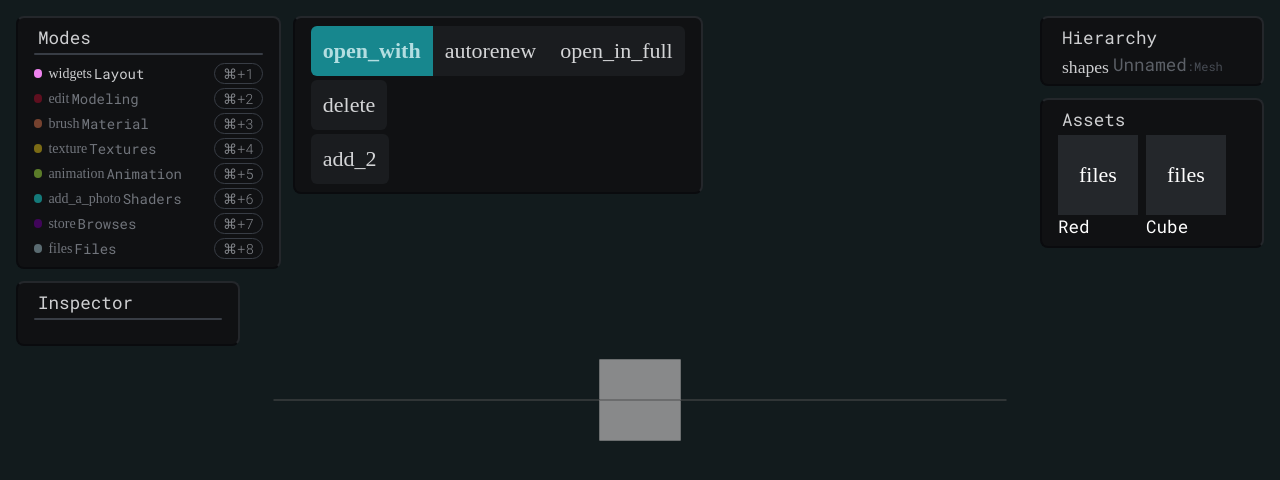
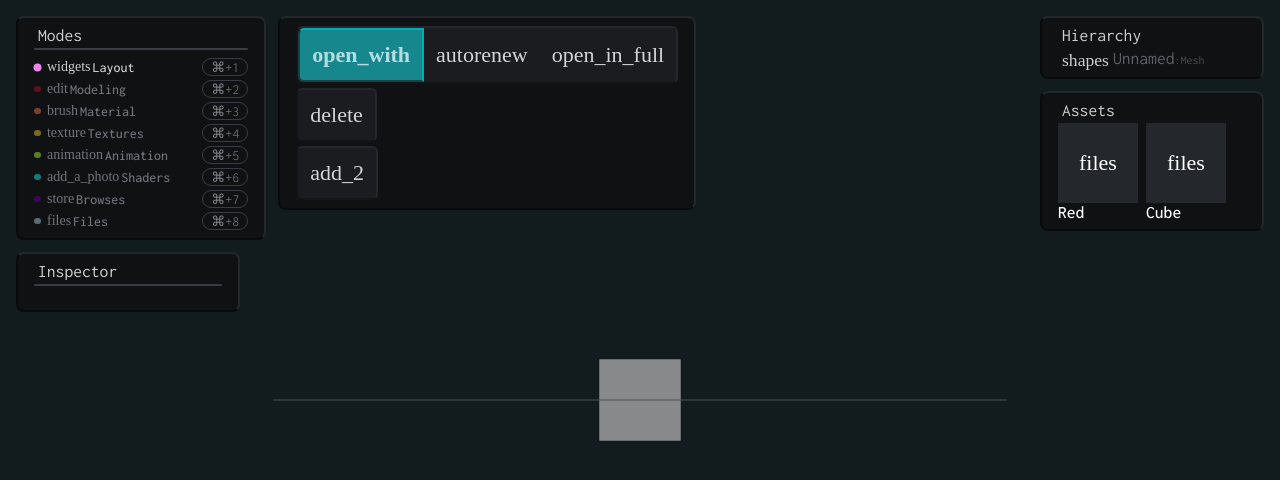
Before and after one commit to Huynhphuantest/modeling, a website built with Vite: page app/index.html in a window 1280 px wide. Built offline with nearby package versions, Linux system fonts and the light colour scheme; a web font is replaced by a local one.

Commit message:
Improve asthetics

```diff
--- a/app/index.html
+++ b/app/index.html
@@ -21,6 +21,10 @@
     <link rel="stylesheet" href="./src/style/assets.css">
     <link rel="stylesheet" href="./src/style/timeline.css">
     <title>3D Model</title>
+
+    <link rel="preconnect" href="https://fonts.googleapis.com">
+    <link rel="preconnect" href="https://fonts.gstatic.com" crossorigin>
+    <link href="https://fonts.googleapis.com/css2?family=Dongle&family=Inconsolata:wght@200..900&family=Nunito:ital,wght@0,200..1000;1,200..1000&family=Roboto+Mono:ital,wght@0,100..700;1,100..700&family=Roboto:ital,wght@0,100;0,300;0,400;0,500;0,700;0,900;1,100;1,300;1,400;1,500;1,700;1,900&display=swap" rel="stylesheet">
   </head>
   <body>
     <div id="viewport">
--- a/app/src/component/expandable.ts
+++ b/app/src/component/expandable.ts
@@ -9,10 +9,12 @@ export class Expandable extends UIComponent {
     icon && (icon.innerText = "keyboard_arrow_down");
 
     target.addEventListener("click", e => e.stopPropagation());
+    el.classList.toggle("open");
 
     el.addEventListener("click", () => {
       const hidden = target.style.display === "none";
       target.style.display = hidden ? "" : "none";
+      el.classList.toggle("open");
       icon && (icon.innerText = hidden ? "keyboard_arrow_down" : "keyboard_arrow_up");
     });
     (el as HTMLElement).click?.(); //close by default, kinda wonky but it works
--- a/app/src/global.css
+++ b/app/src/global.css
@@ -25,7 +25,7 @@
     --ttr-60: #1c2128;
     --ttr-70: #171a1f;
     --ttr-80: #121417;
-    --ttr-90: #0a0b0e;
+    --ttr-90: #090a0d;
 
     --spc-2xs: 0.125rem; /* 2px */
     --spc-xs: 0.25rem;   /* 4px */
--- a/app/src/style.css
+++ b/app/src/style.css
@@ -11,14 +11,10 @@
   font-family: 'icon';
   fill:0;
 }
-:root {
-  font-family: "Roboto Mono", monospace;
-  font-weight: 400;
-}
-* {
-  font-family: "Roboto Mono", monospace;
-}
+
 body, html {
+  font-family: "Inconsolata", monospace;
+  font-weight:500;
   position: relative;
   background:var(--ttr-80);
   width:100%;
--- a/app/src/style/inspect.css
+++ b/app/src/style/inspect.css
@@ -26,13 +26,17 @@
     background: var(--scn-60);
     font-size: var(--fs-2xs);
     width: max-content;
-    max-width: 10ch;
+    max-width: 14ch;
     min-width: 1ch;
     white-space: nowrap;
     overflow: hidden;
     text-overflow: ellipsis;
     padding: 0.1em 0.4em;
     height:min-content;
+    font-family: 'Courier New', Courier, monospace
+}
+#inspector-container .display[contenteditable="true"] {
+    min-width: 3ch;
 }
 
 #inspector-container .property {
@@ -95,9 +99,12 @@
     display: flex;
     align-items: center;
     font-size: var(--fs-xs);
-    font-weight: 500;
     gap: var(--spc-xs);
 }
+#inspector-container .expandable.open {
+    font-weight:500;
+}
+
 #inspector-container .group-header > div {
     display:flex;
     font-size: var(--fs-xs);
--- a/app/src/style/mode.css
+++ b/app/src/style/mode.css
@@ -11,6 +11,7 @@
 }
 #mode-selector > button {
     all:unset;
+    transition:color 0.25s;
     color:var(--ttr-10);
     display:flex;
     gap:var(--spc-xl);
@@ -20,8 +21,14 @@
 #mode-selector > button:not(.selected) {
     color:var(--ttr-30);
 }
+#mode-selector > button > div > span {
+    transition: filter 0.25s, scale 0.25s ease-in;
+    transform: scale(1.15);
+    filter:saturate(100%) brightness(100%);
+}
 #mode-selector > button:not(.selected) > div > span {
     filter:saturate(80%) brightness(50%);
+    transform: scale(1);
 }
 #mode-selector > button > div {
     display:flex;
--- a/app/src/style/tool.css
+++ b/app/src/style/tool.css
@@ -12,11 +12,16 @@
 .tool-button-container {
   display:flex;
   flex-direction: row;
+  background:var(--scn-80);
+  border-radius: var(--rad-md);
+  overflow:hidden;
+  border: 2px solid;
+  border-color: var(--scn-70) var(--scn-70) var(--ttr-80) var(--ttr-80);
 }
 .tool-button {
   width:calc(2.5ch * var(--fs-md));
   height:calc(2.5ch * var(--fs-md));
-  background:var(--scn-80);
+  background:transparent;
   overflow:hidden;
   font-size:var(--fs-md);
   font-weight:500;
@@ -24,11 +29,29 @@
   justify-content: center;
   align-items: center;
   padding:var(--spc-bs);
+  border: 0px solid transparent;
+  transition: border 0.25s, color 0.25s, background 0.25s;
 }
 .tool-button.selected {
   background:var(--prm-60);
   color:var(--prm-20);
   font-weight: 900;
+  border: 2px solid;
+  border-color: var(--prm-50) var(--prm-50) var(--prm-80) var(--prm-80);
+}
+.tool-button.selected:hover {
+  background:var(--prm-50);
+  color:var(--prm-10);
+  font-weight: 900;
+  border: 3px solid;
+  border-color: var(--prm-30) var(--prm-30) var(--prm-70) var(--prm-70);
+}
+.tool-button:hover {
+  background:var(--prm-70);
+  color:var(--prm-30);
+  font-weight: 900;
+  border: 2px solid;
+  border-color: var(--prm-50) var(--prm-50) var(--prm-90) var(--prm-90);
 }
 .tool-button:first-child {
   border-top-left-radius: var(--rad-md);
```
